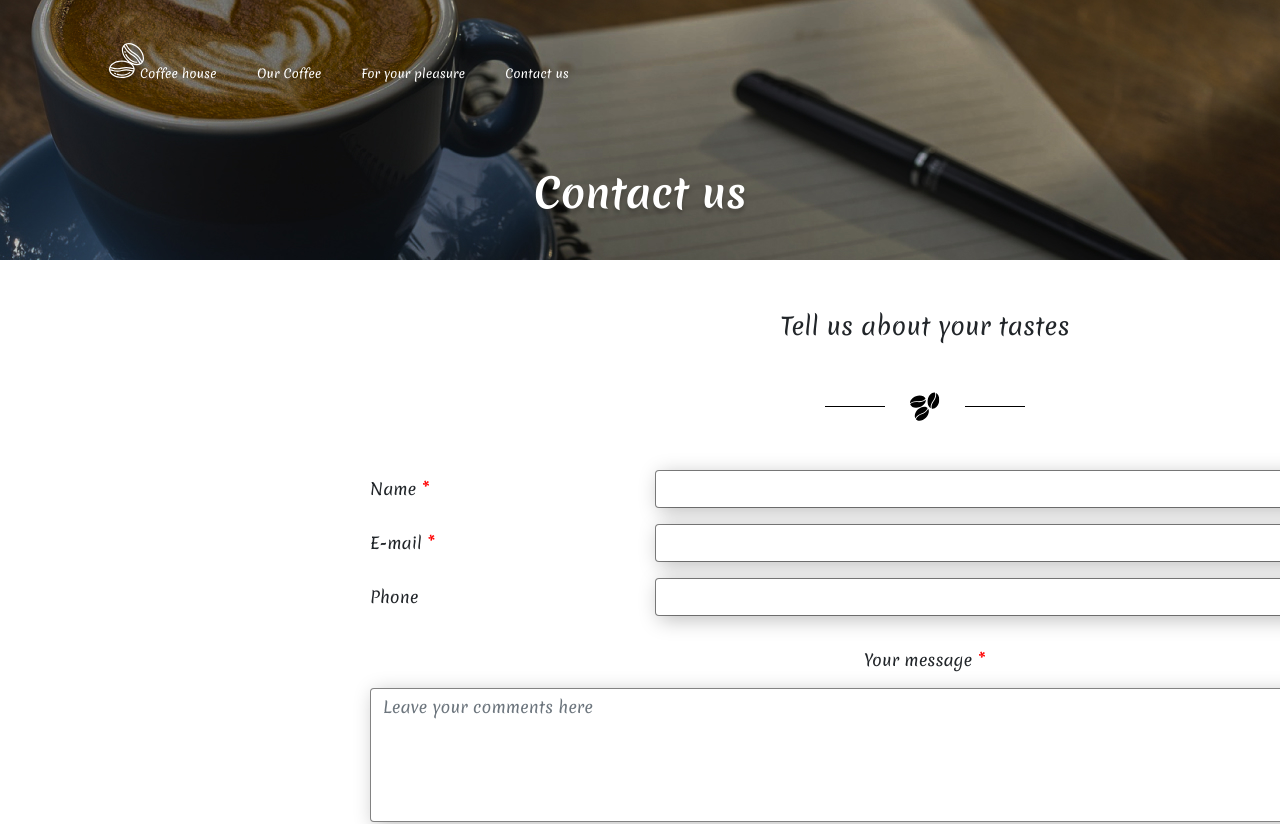
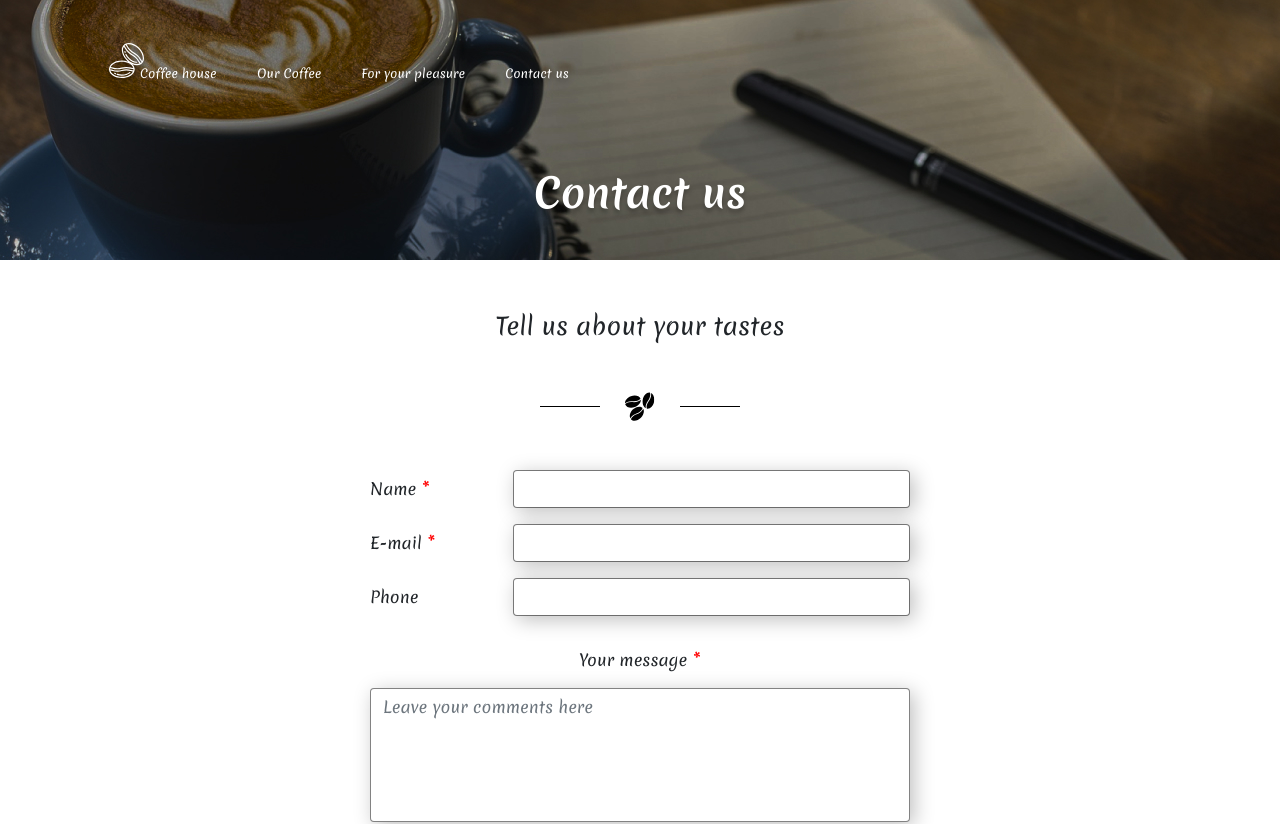
Before and after one commit to ekschedl/coffee-shop-vue.js, a Vue app in the folder coffee-shop/: page /contact in a window 1280 px wide. Shown: the top 824 px of the page. Built offline with nearby package versions, Linux system fonts and the light colour scheme.

Commit message:
+ style contacts and header

```diff
--- a/coffee-shop/src/assets/scss/_header.scss
+++ b/coffee-shop/src/assets/scss/_header.scss
@@ -29,10 +29,15 @@
 // Медиазапрос для экрана шире 992px
 @media (min-width: 992px) {
     .col-lg-6 {
-            flex: 0 0 100% !important;
-            position: relative !important;
-            max-width: 100% !important;
-            padding-right: 15px !important;
-            padding-left: 15px!important;
+        flex: 0 0 100% !important;
+        position: relative !important;
+        max-width: 100% !important;
+        padding-right: 15px !important;
+        padding-left: 15px !important;
+    }
+
+    .contacts .col-lg-6 {
+        flex: 0 0 50% !important;
+        max-width: 50% !important;
     }
 }
```
